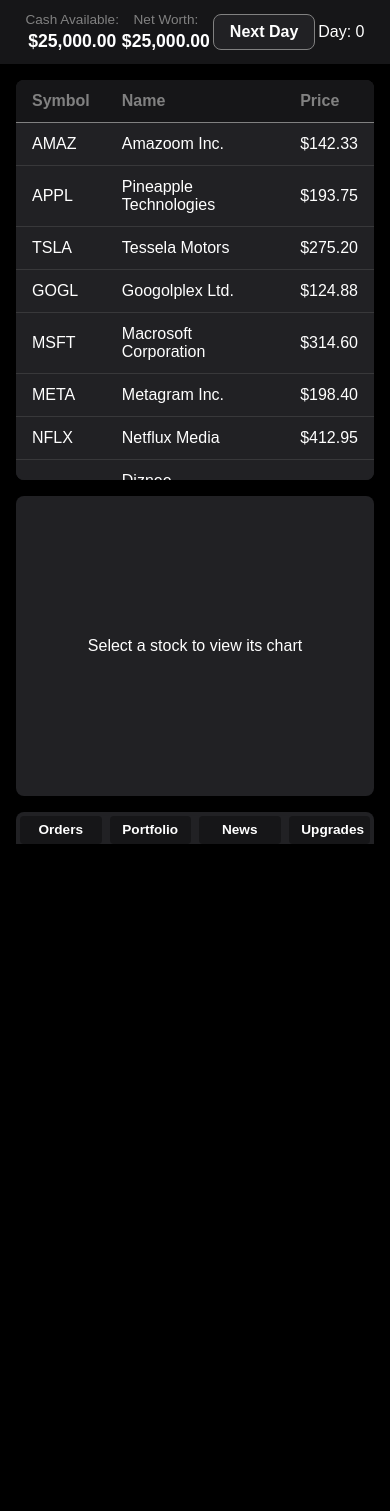
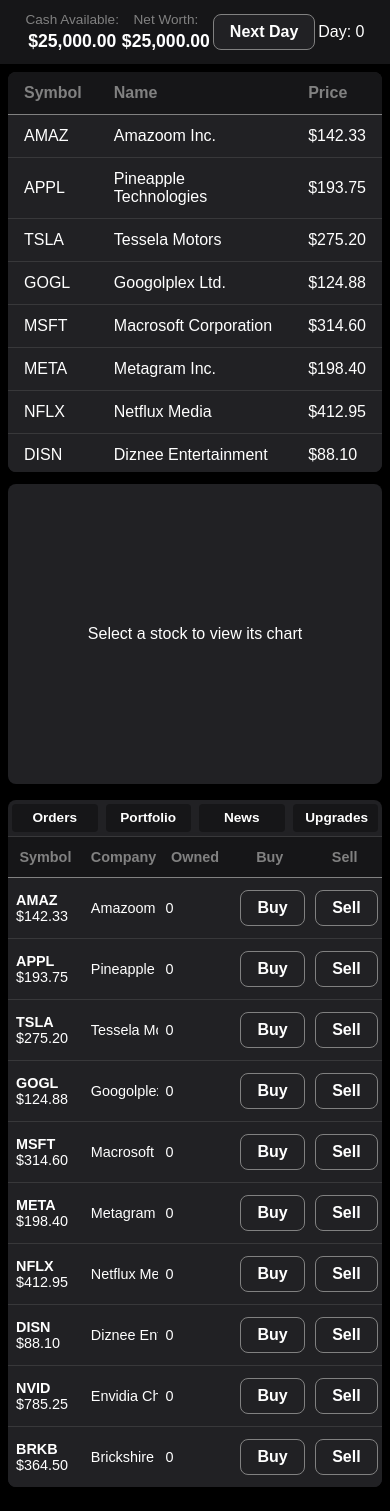
Before and after one commit to kevinsctfries/day-trader, a Next.js app: page /dashboard in a window 390 px wide. Before the commit the page ends 844 px from the top, so only its background shows below. Built offline with nearby package versions, Linux system fonts and the light colour scheme.

Commit message:
chore: refactor SCSS for readability

```diff
--- a/src/app/components/StockChart/StockChart.module.scss
+++ b/src/app/components/StockChart/StockChart.module.scss
@@ -21,12 +21,5 @@
         flex: 1;
         width: 100%;
         min-height: 0;
-
-        @media (max-width: 768px) {
-            height: 250px; // Smaller fixed height for mobile
-            flex: none;
-            min-height: 200px; // Minimum height
-            max-height: 400px; // Maximum height to prevent overflow
-        }
     }
 }
--- a/src/app/dashboard/page.module.scss
+++ b/src/app/dashboard/page.module.scss
@@ -21,18 +21,6 @@
                 background-color: var(--card);
                 border-radius: 0.5rem;
                 overflow: hidden;
-            }
-
-            @media (max-width: 768px) {
-                grid-template-columns: 1fr;
-                grid-template-rows: auto auto;
-
-                .left,
-                .right {
-                    min-height: 300px;
-                    max-height: 400px;
-                    overflow: auto;
-                }
             }
         }
 
@@ -72,18 +60,68 @@
                 overflow: hidden;
             }
         }
+    }
+
+    .gameOver {
+        position: fixed;
+        inset: 0;
+        display: flex;
+        flex-direction: column;
+        justify-content: center;
+        align-items: center;
+        gap: 1rem;
+        background: rgba(0, 0, 0, 0.8);
+        color: var(--text);
+        z-index: 1000;
+        text-align: center;
+
+        .overMessage {
+            font-size: 3rem;
+            font-weight: 600;
+            color: #f5f5f7;
+        }
+
+        .gameStats {
+            font-size: 1.5rem;
+            color: #a1a1a6;
+        }
+
+        button {
+            padding: 0.5rem 1rem;
+        }
+    }
+
+    @keyframes fadeIn {
+        from {
+            opacity: 0;
+            transform: scale(0.98);
+        }
+        to {
+            opacity: 1;
+            transform: scale(1);
+        }
+    }
+}
 
 @media (max-width: 768px) {
+    .page {
+        height: 100%;
+
+        .main {
             grid-template-rows: auto auto auto;
             min-height: auto;
+            padding: 0.5rem;
 
             .top {
                 grid-template-columns: 1fr;
                 grid-template-rows: auto auto;
+                gap: 0.75rem;
 
                 .left,
                 .right {
                     min-height: 300px;
+                    max-height: 400px;
+                    overflow: auto;
                 }
             }
 
@@ -105,55 +143,21 @@
                         max-width: 120px;
                     }
                 }
+
+                .tabContent {
+                    overflow-y: auto;
                 }
             }
         }
 
         .gameOver {
-        position: fixed;
-        inset: 0;
-        display: flex;
-        flex-direction: column;
-        justify-content: center;
-        align-items: center;
-        gap: 1rem;
-        background: rgba(0, 0, 0, 0.8);
-        color: var(--text);
-        z-index: 1000;
-        text-align: center;
-
             .overMessage {
-            font-size: 3rem;
-            font-weight: 600;
-            color: #f5f5f7;
-
-            @media (max-width: 768px) {
                 font-size: 2rem;
-            }
             }
 
             .gameStats {
-            font-size: 1.5rem;
-            color: #a1a1a6;
-
-            @media (max-width: 768px) {
                 font-size: 1.2rem;
             }
         }
-
-        button {
-            padding: 0.5rem 1rem;
     }
 }
-
-    @keyframes fadeIn {
-        from {
-            opacity: 0;
-            transform: scale(0.98);
-        }
-        to {
-            opacity: 1;
-            transform: scale(1);
-        }
-    }
-}
```
Lines whose indentation alone changed are shown as unchanged.
